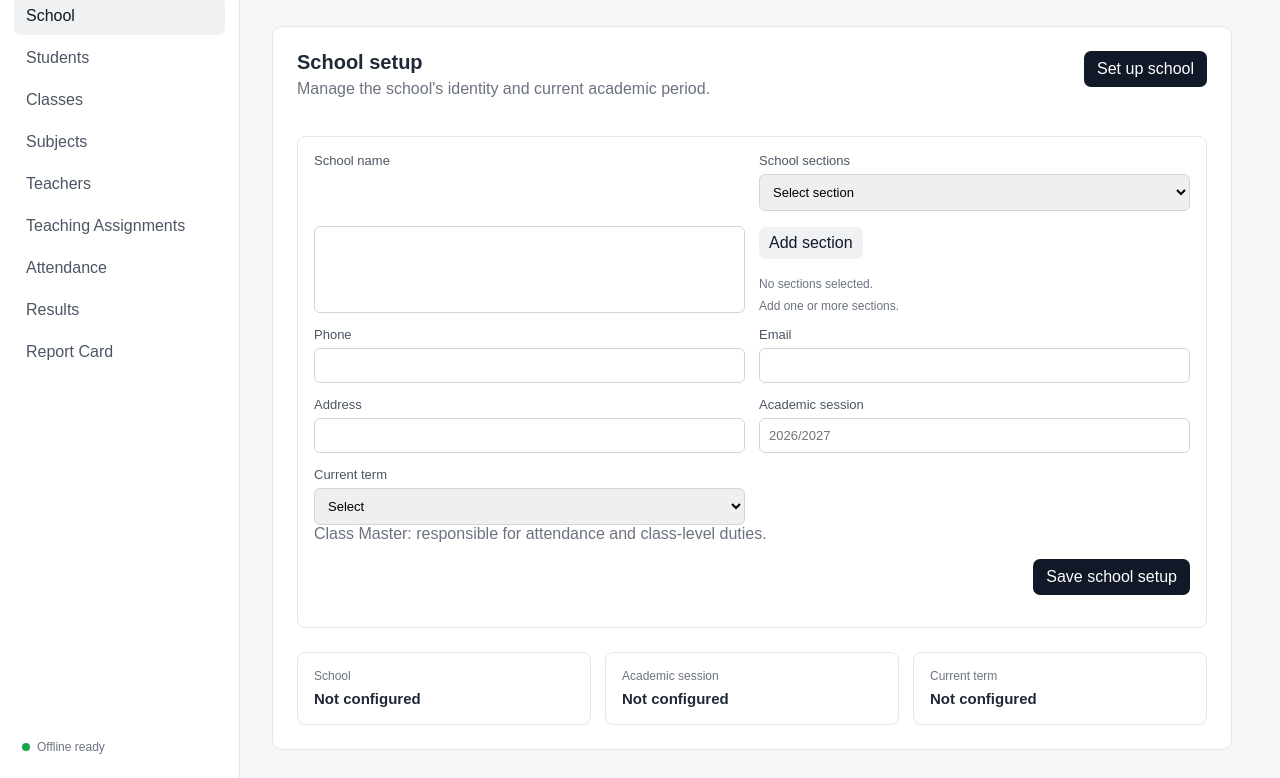
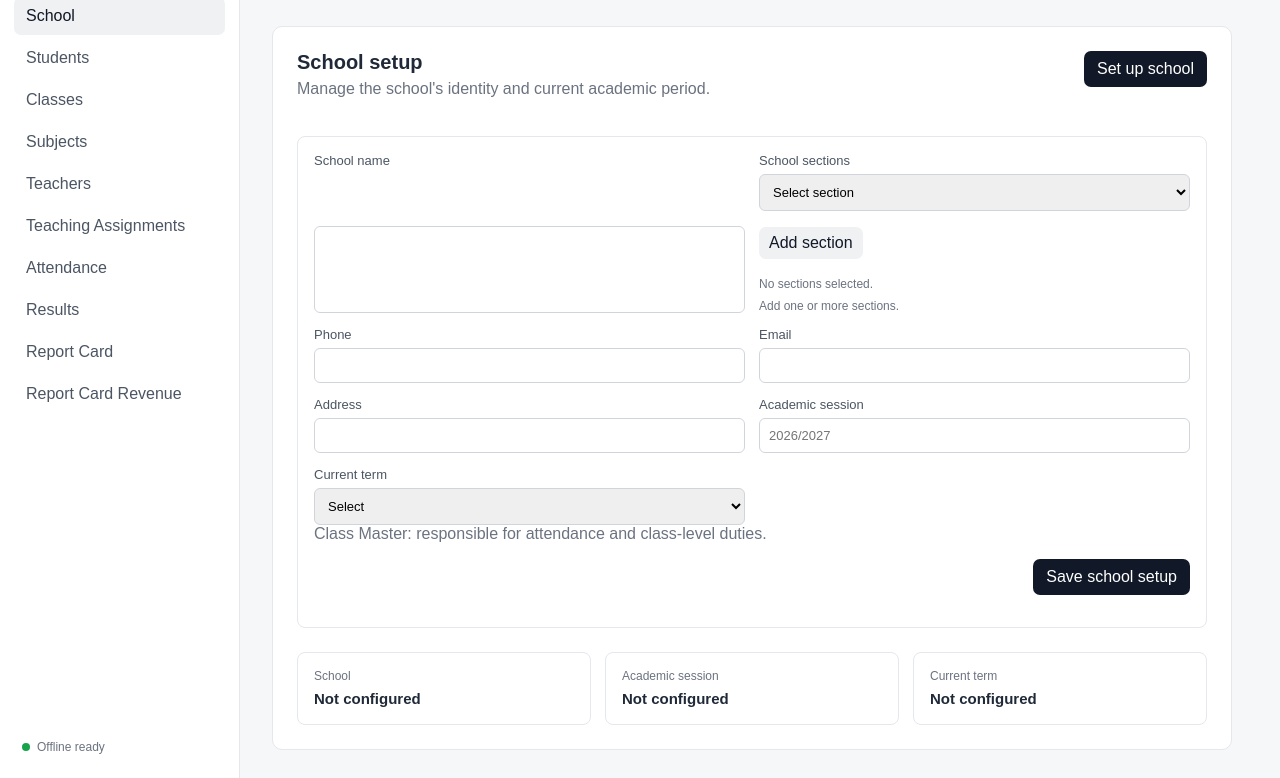
Before and after one commit to greenbasket-labs/skulgo-app, a website: page apps/admin/index.html in a window 1280 px wide. Shown: the part 85-863 px from the top of the page. Drawn offline with Linux system fonts and the light colour scheme; no server answers.

Commit message:
Add Report Card Revenue module entry point

```diff
--- a/apps/admin/index.html
+++ b/apps/admin/index.html
@@ -46,5 +46,6 @@
     </main>
   </div>
   <script src="/app.js?v=20261004-inactive-hidden"></script>
+  <script src="/revenue.js?v=20261004-revenue-v1"></script>
 </body>
 </html>
```
